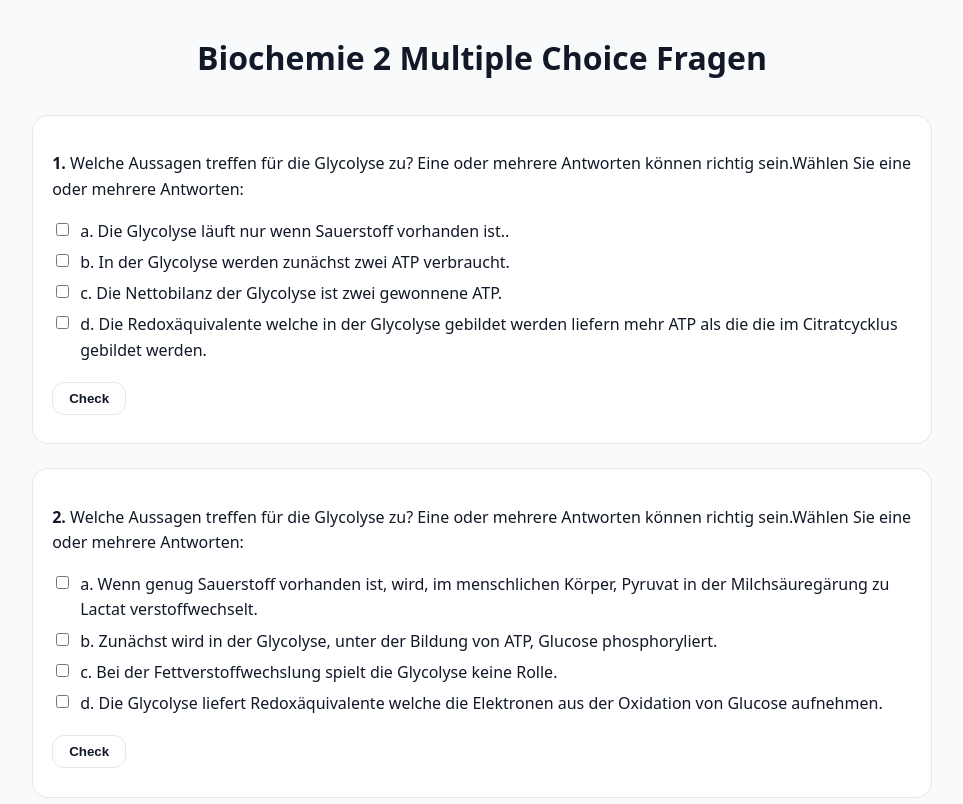
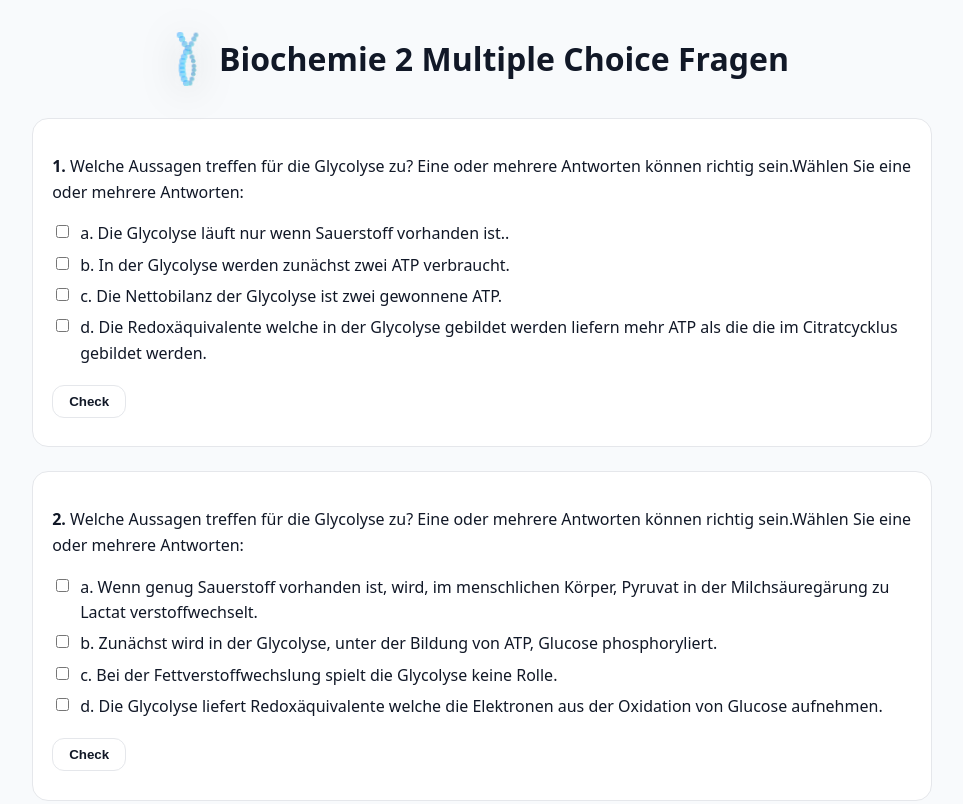
Before and after one commit to fehlixus/BC2Website, a plain HTML site: page index.html in a window 1280 px wide. Shown: the top 804 px of the page, without its empty margins (158-1121 px from the left). Drawn offline with Linux system fonts and the light colour scheme.

Commit message:
Added DNA-Icon to main h1 Heading

```diff
--- a/index.html
+++ b/index.html
@@ -158,12 +158,110 @@ button:hover {
   }
 }
 
+.page-title{
+  display:flex;
+  align-items:center;
+  justify-content:center;
+  gap: 18px;
+  margin: 0 0 2rem;
+}
+
+.dna{
+  --h: 54px;
+  --w: 26px;
+  --dot: 6px;
+  --speed: 1.6s;
+
+  width: var(--w);
+  height: var(--h);
+  position: relative;
+  display: inline-block;
+  filter: drop-shadow(0 6px 18px rgba(0,0,0,.25));
+}
+
+.dna span{
+  position: absolute;
+  left: 0;
+  right: 0;
+  height: var(--dot);
+  top: calc((var(--h) - var(--dot)) * (var(--i) / 11));
+}
+
+.dna span:nth-child(1)  { --i: 0; }
+.dna span:nth-child(2)  { --i: 1; }
+.dna span:nth-child(3)  { --i: 2; }
+.dna span:nth-child(4)  { --i: 3; }
+.dna span:nth-child(5)  { --i: 4; }
+.dna span:nth-child(6)  { --i: 5; }
+.dna span:nth-child(7)  { --i: 6; }
+.dna span:nth-child(8)  { --i: 7; }
+.dna span:nth-child(9)  { --i: 8; }
+.dna span:nth-child(10) { --i: 9; }
+.dna span:nth-child(11) { --i: 10; }
+.dna span:nth-child(12) { --i: 11; }
+
+.dna span::before,
+.dna span::after{
+  content:"";
+  position:absolute;
+  width: var(--dot);
+  height: var(--dot);
+  border-radius: 999px;
+  top: 0;
+  background: linear-gradient(135deg, var(--accent), #26d0ce);
+  opacity: .95;
+}
+
+.dna span::before{
+  left: 0;
+  animation: dnaLeft var(--speed) ease-in-out infinite;
+  animation-delay: calc(var(--i) * -0.08s);
+}
+.dna span::after{
+  right: 0;
+  animation: dnaRight var(--speed) ease-in-out infinite;
+  animation-delay: calc(var(--i) * -0.08s);
+}
+
+.dna span{
+  background: linear-gradient(to right,
+    transparent 0%,
+    rgba(255,255,255,.22) 45%,
+    rgba(255,255,255,.22) 55%,
+    transparent 100%);
+  opacity: .55;
+  border-radius: 999px;
+}
+
+@keyframes dnaLeft{
+  0%,100% { transform: translateX(0) scale(1.15); filter: brightness(1.15); }
+  50%     { transform: translateX(16px) scale(.75); filter: brightness(.85); }
+}
+@keyframes dnaRight{
+  0%,100% { transform: translateX(0) scale(.75); filter: brightness(.85); }
+  50%     { transform: translateX(-16px) scale(1.15); filter: brightness(1.15); }
+}
+
+@media (max-width: 600px){
+  .page-title{ gap: 12px; }
+  .dna{ --h: 44px; --w: 22px; --dot: 5px; }
+}
+
+
 </style>
 
 </head>
 
 <body>
-<h1>Biochemie 2 Multiple Choice Fragen</h1>
+<h1 class="page-title">
+  <span class="dna" aria-hidden="true">
+    <span></span><span></span><span></span><span></span><span></span>
+    <span></span><span></span><span></span><span></span><span></span>
+    <span></span><span></span>
+  </span>
+  <span>Biochemie 2 Multiple Choice Fragen</span>
+</h1>
+
 <div id="quiz"></div>
 
 <h1>Lückentexte</h1>
```
